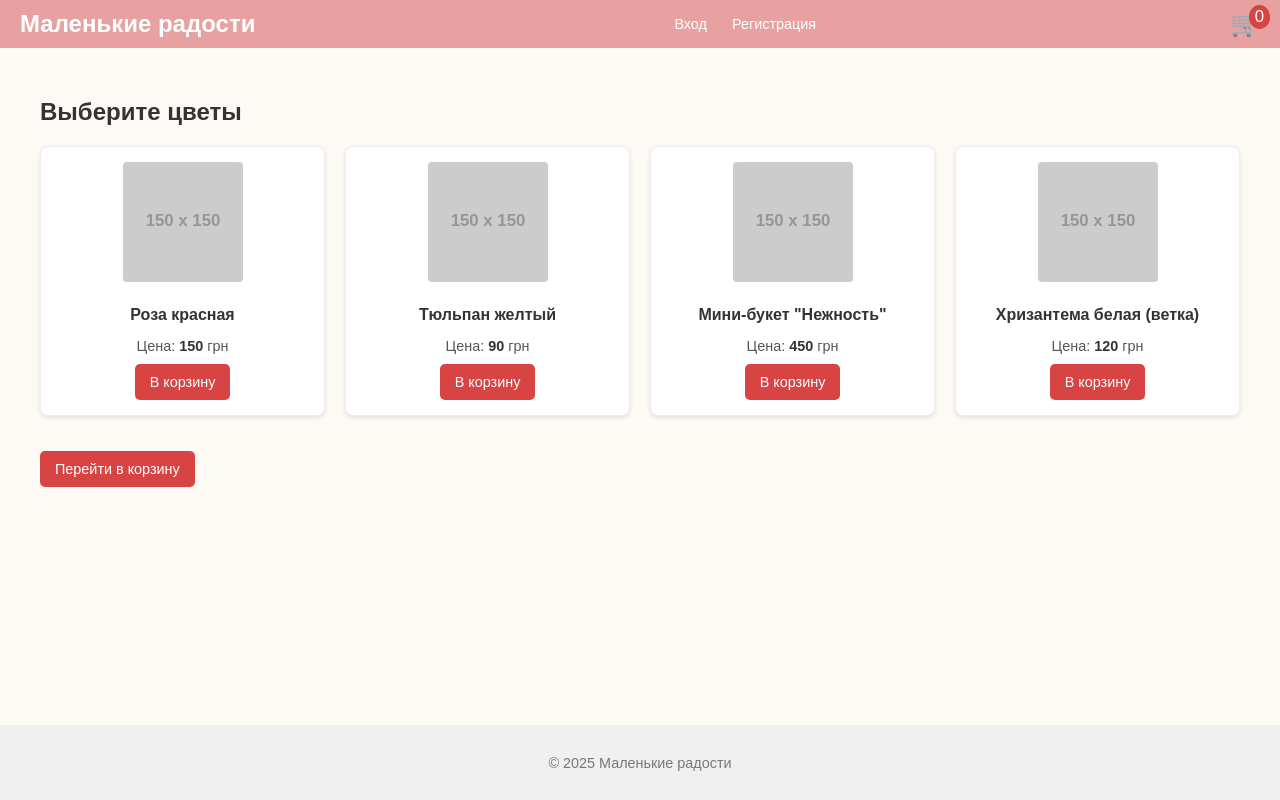
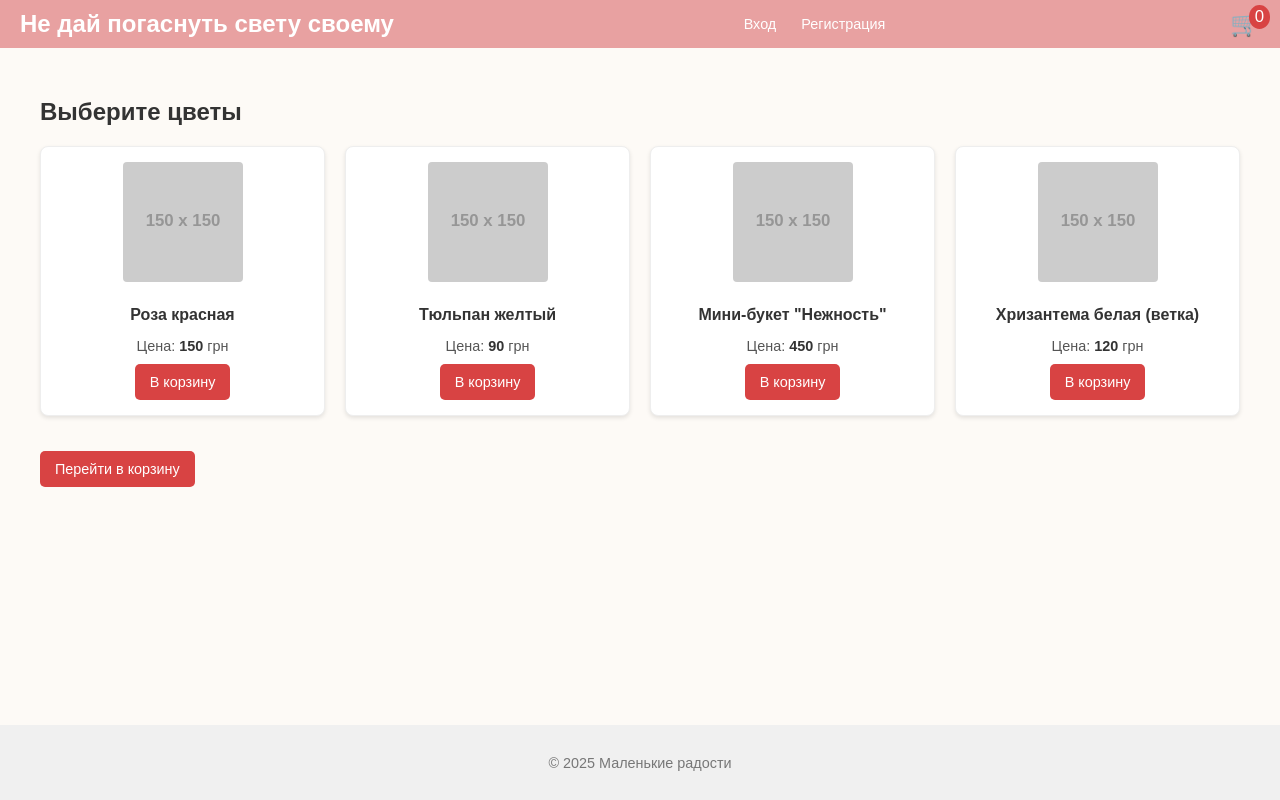
Before and after one commit to AndreyLL/AndreyLL.github.io, a plain HTML site: page index.html in a window 1280 px wide. Drawn offline with Linux system fonts and the light colour scheme; placeholder pictures from the web are drawn by us.

Commit message:
name update

```diff
--- a/index.html
+++ b/index.html
@@ -9,7 +9,7 @@
 <body>
 
     <header>
-        <h1>Маленькие радости</h1>
+        <h1>Не дай погаснуть свету своему</h1>
         <nav id="user-nav">
              </nav>
         <div class="cart-icon" onclick="showPage('cart-page')">
```
